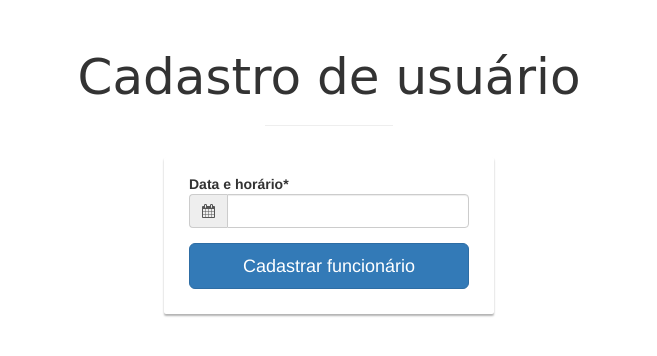
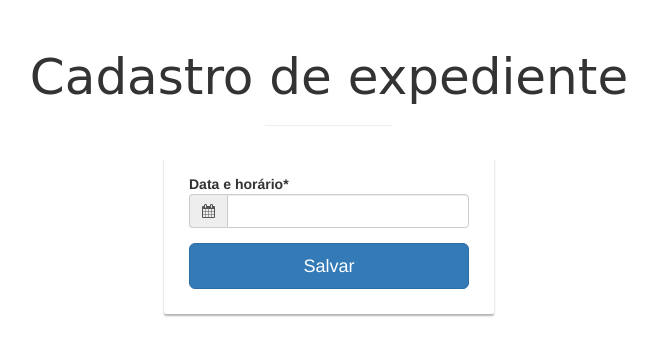
Before and after one commit to hugoandregg/pedagogia, a Flask app: page /marcar_expediente in a window 1280 px wide. Shown: the part 56-412 px from the top of the page, without its empty margins (311-968 px from the left). Run offline with Flask 2, Linux system fonts and the light colour scheme; the visitor is signed in with stand-in values (Sample User, id 1); some libraries are stand-ins or nearby versions.

Commit message:
final changes

```diff
--- a/templates/avaliar_consulta.html
+++ b/templates/avaliar_consulta.html
@@ -3,7 +3,7 @@
 	<div class="row main">
 		<div class="panel-heading">
            <div class="panel-title text-center">
-           		<h1 class="title">Cadastro de usuário</h1>
+           		<h1 class="title">Avaliar consulta</h1>
            		<hr />
            	</div>
         </div>
--- a/templates/editar_consulta.html
+++ b/templates/editar_consulta.html
@@ -3,7 +3,7 @@
 	<div class="row main">
 		<div class="panel-heading">
            <div class="panel-title text-center">
-           		<h1 class="title">Cadastro de usuário</h1>
+           		<h1 class="title">Edição de consulta</h1>
            		<hr />
            	</div>
         </div>
--- a/templates/funcionario.html
+++ b/templates/funcionario.html
@@ -40,8 +40,9 @@
                             <li>
                                 <a href="/marcar_expediente">
                                 <i class="fa fa-calendar"></i>
-                                Minhas consultas </a>
+                                Cadastrar expediente </a>
                             </li>
+
                         </ul>
                     </div>
                     <!-- END MENU -->
--- a/templates/marcar_expediente.html
+++ b/templates/marcar_expediente.html
@@ -3,7 +3,7 @@
 	<div class="row main">
 		<div class="panel-heading">
            <div class="panel-title text-center">
-           		<h1 class="title">Cadastro de usuário</h1>
+           		<h1 class="title">Cadastro de expediente</h1>
            		<hr />
            	</div>
         </div>
@@ -21,7 +21,7 @@
 				</div>
 
 				<div class="form-group ">
-					<button type="submit" class="btn btn-primary btn-lg btn-block">Cadastrar funcionário</button>
+					<button type="submit" class="btn btn-primary btn-lg btn-block">Salvar</button>
 				</div>
 			</form>
 		</div>
--- a/templates/meus_expedientes.html
+++ b/templates/meus_expedientes.html
@@ -39,7 +39,7 @@
                             <li>
                                 <a href="/marcar_expediente" target="_blank">
                                 <i class="fa fa-calendar"></i>
-                                Minhas consultas </a>
+                                Cadastrar expediente </a>
                             </li>
                         </ul>
                     </div>
```
